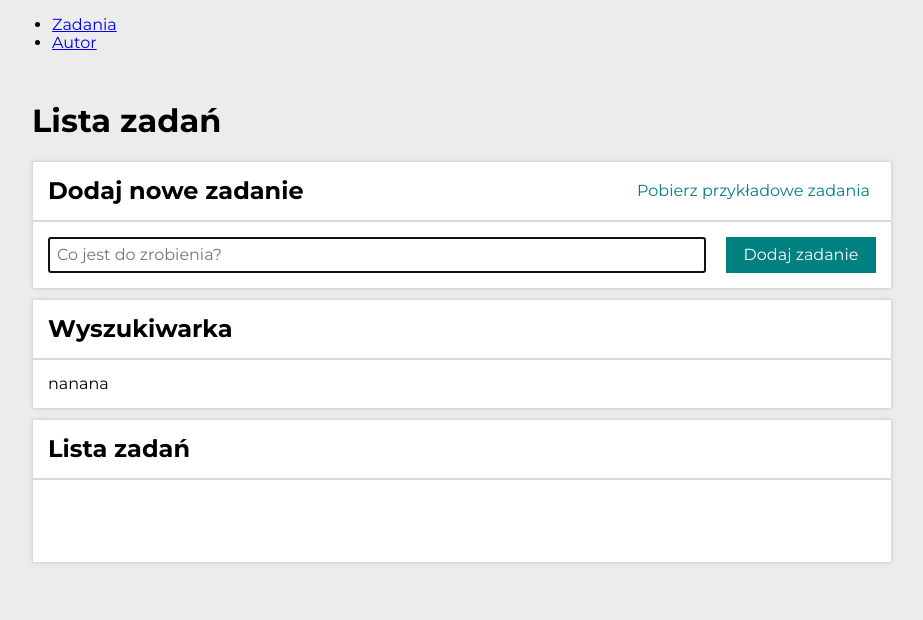
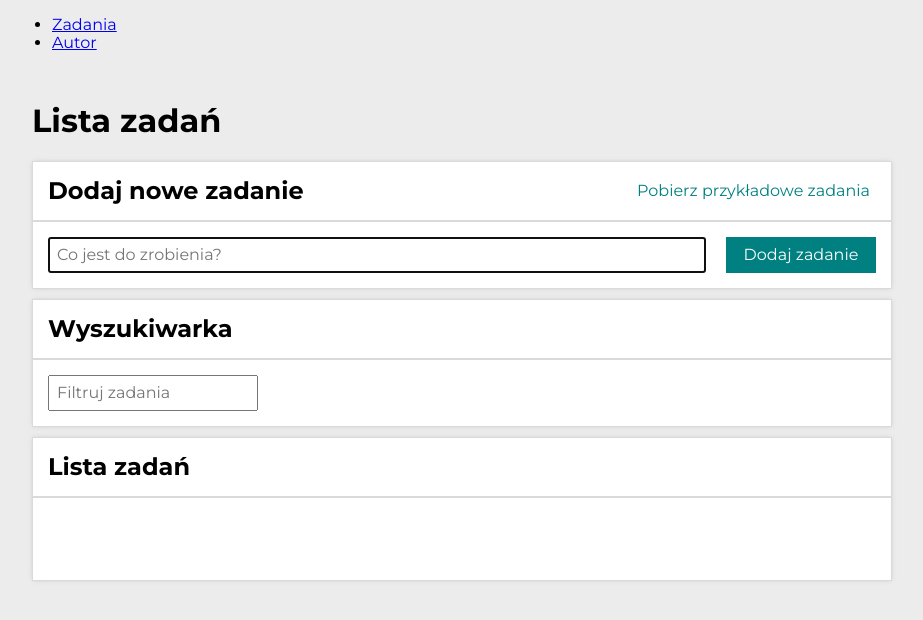
Before and after one commit to BartekKamela/todo-list-react, a React (Create React App) app: page /zadania#/zadania in a window 1280 px wide. Shown: the top 620 px of the page, without its empty margins (178-1101 px from the left). Built offline with nearby package versions, Linux system fonts and the light colour scheme.

Commit message:
extracted Input component and implemented for search

```diff
--- /dev/null
+++ b/src/features/tasks/Input/index.js
@@ -0,0 +1,10 @@
+import styled from "styled-components";
+
+export default styled.input`
+    padding: 7px;
+
+    @media (max-width: ${({ theme }) => theme.breakpoint.mobileMax}px) {
+        width: 100%;
+        margin-bottom: -5px;
+    }
+`;
--- a/src/features/tasks/TasksPage/Form/index.js
+++ b/src/features/tasks/TasksPage/Form/index.js
@@ -1,7 +1,8 @@
 import { useState, useRef } from "react";
 import { useDispatch } from "react-redux";
 import { nanoid } from "@reduxjs/toolkit";
-import { StyledForm, Input, Button } from "./styled";
+import { StyledForm, Button } from "./styled";
+import Input from "../../Input";
 import { addTask } from "../../tasksSlice";
 
 
--- a/src/features/tasks/TasksPage/Form/styled.js
+++ b/src/features/tasks/TasksPage/Form/styled.js
@@ -9,15 +9,6 @@ export const StyledForm = styled.form`
     @media (max-width: ${({ theme }) => theme.breakpoint.mobileMax}px) {
         display: flex;
         flex-wrap: wrap;
-    }
-`;
-
-export const Input = styled.input`
-    padding: 7px;
-
-    @media (max-width: ${({ theme }) => theme.breakpoint.mobileMax}px) {
-        width: 100%;
-        margin-bottom: -5px;
     }
 `;
 
--- a/src/features/tasks/TasksPage/Search/index.js
+++ b/src/features/tasks/TasksPage/Search/index.js
@@ -1,5 +1,14 @@
+import { useLocation } from "react-router-dom/cjs/react-router-dom.min";
+import Input from "../../Input"
+
 export default () => {
+    const location = useLocation();
+    const query = (new URLSearchParams(location.search)).get("szukaj");
+
     return (
-        <>nanana</>
+        <Input
+            placeholder="Filtruj zadania"
+            value={query || ""}
+        />
     )
 };
```
